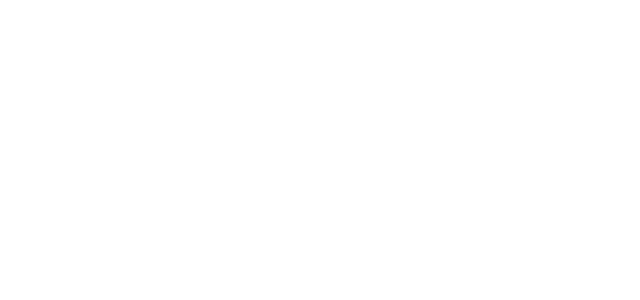
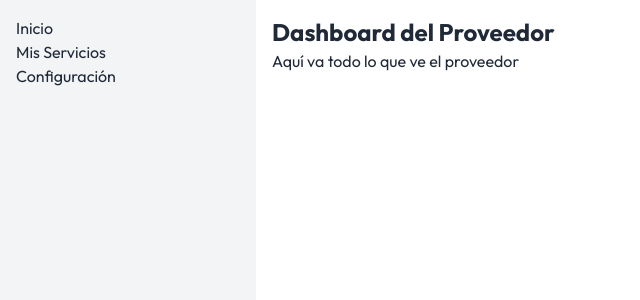
Before and after one commit to loicabrera/ENELNOMBREDEDIOS, a React (Vite) app in the folder suplidores-event/: page /dashboardproveedor in a window 1280 px wide. Before the commit this address had no page. Shown: the top 300 px of the page, without its empty margins (0-640 px from the left). Built offline with nearby package versions, Linux system fonts and the light colour scheme.

Commit message:
creacion de dashboard proveedor

```diff
--- a/suplidores-event/src/App.jsx
+++ b/suplidores-event/src/App.jsx
@@ -1,4 +1,7 @@
 import { Route, BrowserRouter as Router, Routes } from "react-router-dom";
+import HomeProveedor from "./dashboardProveedor/homeproveedor";
+
+
 import "./App.css";
 import "./Formularios/datos.css";
 import "./home.css";
@@ -121,6 +124,12 @@
             </Layout>
           }
         />
+
+<Route
+  path="/dashboardproveedor"
+  element={<HomeProveedor />}
+/>
+
       </Routes>
     </Router>
   );
--- /dev/null
+++ b/suplidores-event/src/dashboardProveedor/homeproveedor.jsx
@@ -0,0 +1,12 @@
+import ProveedorLayout from "../layouts/proveedorLayout";
+
+const HomeProveedor = () => {
+  return (
+    <ProveedorLayout>
+      <h1 className="text-2xl font-bold">Dashboard del Proveedor</h1>
+      <p>Aquí va todo lo que ve el proveedor</p>
+    </ProveedorLayout>
+  );
+};
+
+export default HomeProveedor;
--- /dev/null
+++ b/suplidores-event/src/layouts/ProveedorLayout.jsx
@@ -0,0 +1,18 @@
+// src/dashboardProveedor/ProveedorLayout.jsx
+const ProveedorLayout = ({ children }) => {
+    return (
+      <div className="flex">
+        <aside className="w-64 bg-gray-100 h-screen p-4">
+          {/* Menú lateral para el proveedor */}
+          <ul>
+            <li>Inicio</li>
+            <li>Mis Servicios</li>
+            <li>Configuración</li>
+          </ul>
+        </aside>
+        <main className="flex-1 p-4 bg-white">{children}</main>
+      </div>
+    );
+  };
+
+  export default ProveedorLayout;
```
Also changed, not shown: 1 other file (tests, documents, lock files or other folders).
